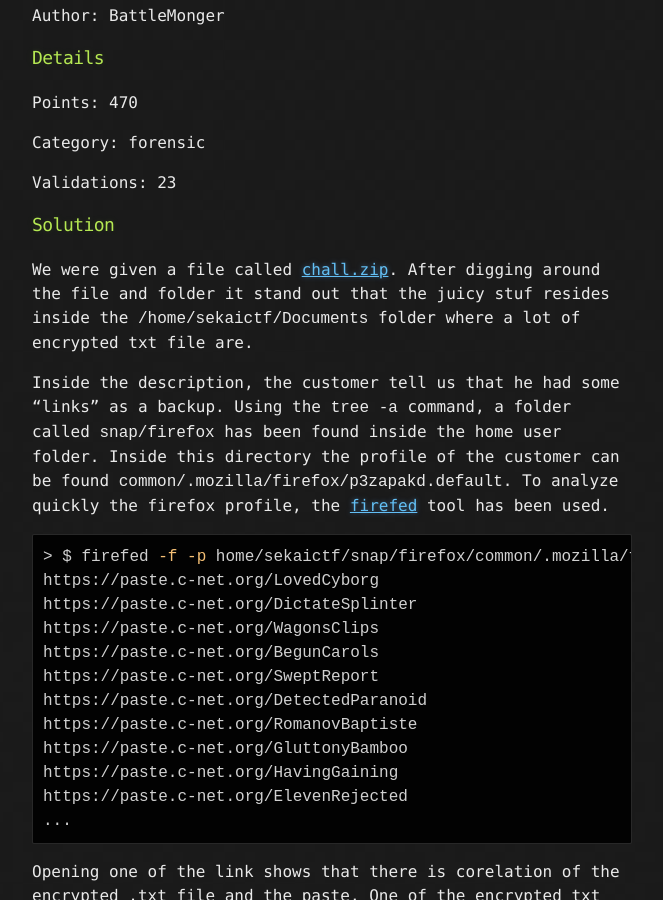
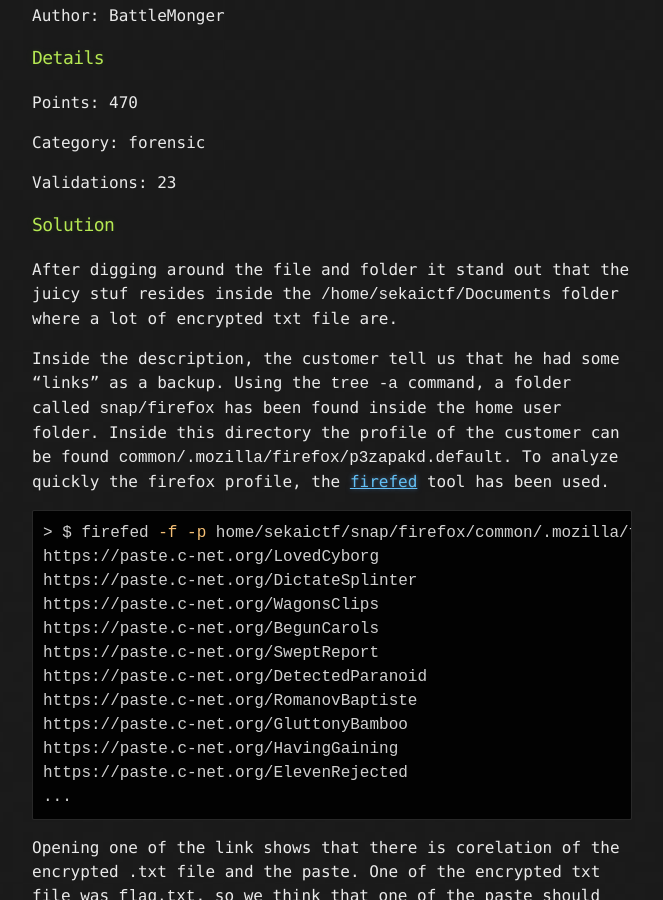
Before and after one commit to duksctf/duksctf.github.io, a Jekyll site: the page built from _posts/2022-10-01-SEKAI2022-Blind-Infection1.md, in a window 1280 px wide and 900 px high, scrolled down 713 px. Shown: the whole window, without its empty margins (308-971 px from the left). Built offline with Jekyll 4.4.1, drawn with Linux system fonts in a browser that asks for light colours.

Commit message:
fix: remove the link for the big file

```diff
--- a/_posts/2022-10-01-SEKAI2022-Blind-Infection1.md
+++ b/_posts/2022-10-01-SEKAI2022-Blind-Infection1.md
@@ -34,7 +34,6 @@ Validations: 23
 
 ### Solution
 
-We were given a file called [chall.zip](/resources/2022/sekai/blind_infection_1/chall.zip).
 After digging around the file and folder it stand out that the juicy stuf  resides inside the `/home/sekaictf/Documents` folder where a lot of encrypted txt file are.
 
 Inside the description, the customer tell us that he had some "links" as a backup.
```
Also changed, not shown: _posts/2022-10-01-SEKAI2022-Blind-Infection2.md (+0 -1 lines).
